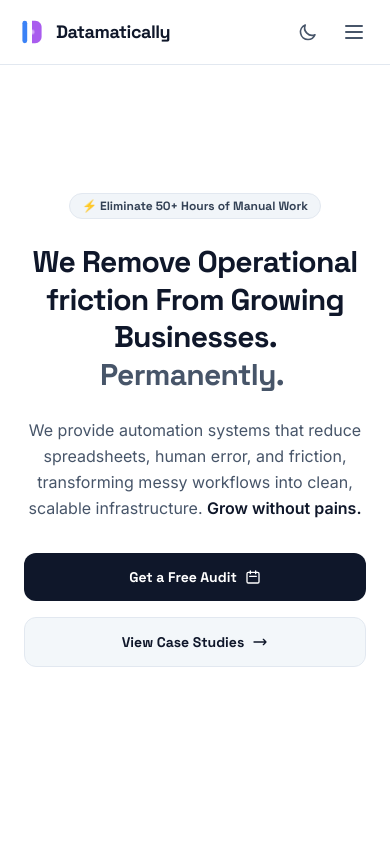
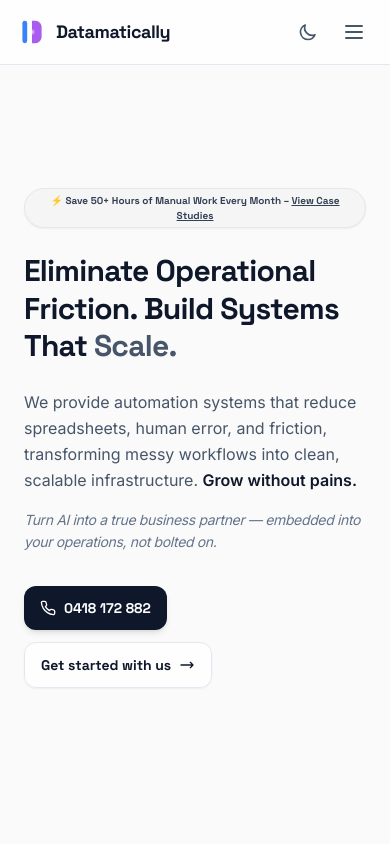
Before and after one commit to mohdghousetiltil/datamatically-v3, a React (Vite) app: page / in a window 390 px wide. Shown: the top 844 px of the page. Built offline with nearby package versions, Linux system fonts and the light colour scheme.

Commit message:
added phone number and updated hero.tsx

```diff
--- a/App.tsx
+++ b/App.tsx
@@ -48,7 +48,7 @@ const App: React.FC = () => {
   };
 
   return (
-    <div className="min-h-screen bg-white dark:bg-slate-950 transition-colors duration-300 selection:bg-brand-blue/30">
+    <div className="min-h-screen bg-soft-white dark:bg-slate-950 transition-colors duration-300 selection:bg-brand-blue/30">
       <Header
         isDarkMode={isDarkMode}
         toggleDarkMode={toggleDarkMode}
@@ -68,7 +68,7 @@ const App: React.FC = () => {
       </main>
 
       {/* Footer Placeholder */}
-      <footer className="py-12 px-6 border-t border-slate-200 dark:border-slate-800 text-center text-slate-500 text-sm">
+      <footer className="py-12 px-6 border-t border-slate-200 dark:border-slate-800 text-center text-slate-500 text-sm bg-soft-white dark:bg-slate-950">
         <p>© {new Date().getFullYear()} Datamatically Pty Ltd. All rights reserved.</p>
       </footer>
     </div>
--- a/components/About.tsx
+++ b/components/About.tsx
@@ -7,8 +7,8 @@ import { fadeInUp, staggerContainer } from '../utils/animations';
 const MotionDiv = motion.div as any;
 
 const TeamMember = ({ name, role }: { name: string; role: string }) => (
-  <div className="p-6 rounded-2xl bg-white dark:bg-slate-900 border border-slate-200 dark:border-slate-800 flex flex-col items-center text-center group hover:border-brand-blue/50 transition-all duration-300">
-    <div className="w-16 h-16 rounded-full bg-slate-100 dark:bg-slate-800 flex items-center justify-center mb-4 group-hover:scale-110 transition-transform">
+  <div className="p-6 rounded-2xl bg-soft-alt dark:bg-slate-900 border border-slate-200 dark:border-slate-800 flex flex-col items-center text-center group hover:border-brand-blue/50 transition-all duration-300 shadow-sm">
+    <div className="w-16 h-16 rounded-full bg-soft-white dark:bg-slate-800 flex items-center justify-center mb-4 group-hover:scale-110 transition-transform shadow-inner">
       <Users className="w-8 h-8 text-slate-400 group-hover:text-brand-blue" />
     </div>
     <h4 className="text-lg font-space font-bold text-slate-900 dark:text-white">{name}</h4>
@@ -18,7 +18,7 @@ const TeamMember = ({ name, role }: { name: string; role: string }) => (
 
 export default function About() {
   return (
-    <section id="about" className="py-16 md:py-32 px-6 md:px-12 relative z-10 scroll-mt-20 md:scroll-mt-24 bg-white dark:bg-slate-950">
+    <section id="about" className="py-16 md:py-32 px-6 md:px-12 relative z-10 scroll-mt-20 md:scroll-mt-24 bg-soft-white dark:bg-slate-950">
       <div className="max-w-7xl mx-auto">
 
         {/* Section Header */}
@@ -55,7 +55,7 @@ export default function About() {
           </MotionDiv>
 
           <MotionDiv variants={fadeInUp} className="relative">
-             <div className="p-8 md:p-12 rounded-[2rem] bg-slate-50 dark:bg-slate-900/50 border border-slate-200 dark:border-slate-800 relative overflow-hidden">
+             <div className="p-8 md:p-12 rounded-[2rem] bg-soft-alt dark:bg-slate-900/50 border border-slate-200 dark:border-slate-800 relative overflow-hidden shadow-sm">
                 <div className="absolute top-0 right-0 p-4 opacity-10">
                    <ShieldCheck className="w-32 h-32 text-brand-blue" />
                 </div>
--- a/components/CaseStudies.tsx
+++ b/components/CaseStudies.tsx
@@ -22,7 +22,7 @@ const ProjectCard: React.FC<{ study: CaseStudy }> = ({ study }) => {
       initial={{ opacity: 0, y: 20 }}
       whileInView={{ opacity: 1, y: 0 }}
       viewport={{ once: true }}
-      className="group relative overflow-hidden rounded-[2.5rem] aspect-[4/5] shadow-xl bg-slate-100 dark:bg-slate-900 border border-slate-200 dark:border-white/10 shrink-0 w-[85vw] md:w-auto snap-center cursor-pointer"
+      className="group relative overflow-hidden rounded-[2.5rem] aspect-[4/5] shadow-xl bg-soft-alt dark:bg-slate-900 border border-slate-200 dark:border-white/10 shrink-0 w-[85vw] md:w-auto snap-center cursor-pointer"
     >
        {/* Background Image with Zoom Effect */}
        <div className="absolute inset-0 overflow-hidden">
@@ -143,7 +143,7 @@ const CaseStudies: React.FC = () => {
   ];
 
   return (
-    <section id="case-studies" className="py-24 md:py-32 px-6 md:px-12 relative z-10 scroll-mt-20 md:scroll-mt-24 overflow-hidden bg-white dark:bg-slate-950">
+    <section id="case-studies" className="py-24 md:py-32 px-6 md:px-12 relative z-10 scroll-mt-20 md:scroll-mt-24 overflow-hidden bg-soft-white dark:bg-slate-950">
       <div className="max-w-7xl mx-auto">
 
         {/* Header Section */}
--- a/components/Hero.tsx
+++ b/components/Hero.tsx
@@ -1,18 +1,17 @@
-
 import React, { useState, useEffect } from 'react';
 import { motion, useScroll, useTransform } from 'framer-motion';
+import { Phone } from 'lucide-react';
 
 const MotionDiv = motion.div as any;
 
 const Hero: React.FC = () => {
-  const animatedWord = "Permanently.";
+  const animatedWord = "Scale.";
   const [typedWord, setTypedWord] = useState("");
 
   // Scroll tracking for the hero image effect
   const { scrollY } = useScroll();
 
-  // Transform scroll position into opacity
-  // From 0px to 500px of scroll: Opacity goes from 1 to 0
+  // Transform scroll position into opacity for desktop effect
   const opacity = useTransform(scrollY, [0, 500], [1, 0]);
 
   useEffect(() => {
@@ -29,36 +28,38 @@ const Hero: React.FC = () => {
     return () => clearInterval(interval);
   }, []);
 
-  const scrollToCaseStudies = (e: React.MouseEvent) => {
+  const scrollToSection = (e: React.MouseEvent, id: string) => {
     e.preventDefault();
-    const element = document.getElementById('case-studies');
+    const element = document.getElementById(id);
     if (element) {
       element.scrollIntoView({ behavior: 'smooth' });
     }
   };
 
   return (
-    <section className="relative min-h-screen flex flex-col justify-center pt-20 pb-16 px-6 md:px-12 overflow-hidden">
+    <section className="relative min-h-screen flex flex-col justify-center pt-24 pb-16 px-6 md:px-12 overflow-hidden bg-soft-white dark:bg-slate-950">
       {/* Background elements */}
       <div className="absolute top-0 left-0 w-full h-full -z-10 pointer-events-none">
         <div className="absolute top-1/4 left-[5%] w-[300px] md:w-[600px] h-[300px] md:h-[600px] bg-brand-blue/5 dark:bg-brand-blue/10 rounded-full blur-[80px] md:blur-[120px] animate-pulse-slow"></div>
         <div className="absolute bottom-1/4 right-[10%] w-[250px] md:w-[500px] h-[250px] md:h-[500px] bg-brand-purple/5 dark:bg-brand-purple/10 rounded-full blur-[60px] md:blur-[100px] delay-1000 animate-pulse-slow"></div>
       </div>
 
-      <div className="max-w-7xl mx-auto w-full flex flex-col items-center md:items-start text-center md:text-left relative">
+      {/* Main content container */}
+      <div className="max-w-7xl mx-auto w-full flex flex-col items-start text-left relative md:static">
         {/* Value Badge Pill */}
-        <div
-          className="mb-6 inline-flex items-center gap-2 px-3 py-1 rounded-full bg-slate-100 dark:bg-slate-900 border border-slate-200 dark:border-slate-800"
+        <button
+          onClick={(e) => scrollToSection(e, 'case-studies')}
+          className="mb-6 inline-flex items-center gap-2 px-3 py-1 rounded-full bg-soft-alt dark:bg-slate-900 border border-slate-200 dark:border-slate-800 shadow-sm hover:border-brand-purple/50 transition-colors cursor-pointer group"
         >
-          <span className="text-xs md:text-sm font-bold font-space text-slate-700 dark:text-slate-400">
-            ⚡ Eliminate 50+ Hours of Manual Work
+          <span className="text-[10px] md:text-sm font-bold font-space text-slate-700 dark:text-slate-400">
+            ⚡ Save 50+ Hours of Manual Work Every Month – <span className="text-brand-grey dark:text-grey-400 underline group-hover:underline">View Case Studies</span>
           </span>
-        </div>
+        </button>
 
         {/* Main Header Headline */}
         <h1 className="text-3xl md:text-5xl lg:text-6xl font-space font-bold leading-tight md:leading-[1.15] max-w-4xl tracking-tight">
           <span className="text-slate-900 dark:text-white">
-            We Remove Operational friction From Growing Businesses.{" "}
+            Eliminate Operational Friction. Build Systems That{" "}
           </span>
           <span className="text-slate-600 dark:text-slate-400 whitespace-nowrap">
             {typedWord}
@@ -76,50 +77,57 @@ const Hero: React.FC = () => {
           </p>
         </div>
 
+        {/* AI Support Line */}
+        <MotionDiv
+          initial={{ opacity: 0, y: 10 }}
+          animate={{ opacity: 1, y: 0 }}
+          transition={{ delay: 1.0, duration: 0.8 }}
+          className="mt-4 max-w-2xl"
+        >
+          <p className="text-sm md:text-lg font-medium font-sans italic text-slate-500 dark:text-slate-400 tracking-tight leading-relaxed">
+            Turn AI into a true business partner — embedded into your operations, not bolted on.
+          </p>
+        </MotionDiv>
+
         {/* CTA Buttons */}
         <div
-          className="mt-8 md:mt-10 flex flex-col sm:flex-row items-center gap-4 opacity-0 animate-fade-in-up w-full sm:w-auto"
+          className="mt-8 md:mt-10 flex flex-row flex-wrap items-start gap-3 md:gap-4 opacity-0 animate-fade-in-up w-full"
           style={{ animationDelay: '1200ms', animationFillMode: 'forwards' }}
         >
           <a
-            href="https://calendly.com/datamatically"
-            target="_blank"
-            rel="noopener noreferrer"
-            className="group w-full sm:w-auto px-6 py-3.5 bg-slate-900 dark:bg-white text-white dark:text-slate-900 rounded-xl font-bold text-sm md:text-base hover:shadow-xl transition-all duration-300 hover:scale-[1.03] active:scale-95 flex items-center justify-center gap-2 font-space"
+            href="tel:0418172882"
+            className="group w-fit px-4 md:px-6 py-3 bg-slate-900 dark:bg-white text-white dark:text-slate-900 rounded-xl font-bold text-sm md:text-base hover:shadow-xl transition-all duration-300 hover:scale-[1.03] active:scale-95 flex items-center justify-center gap-2 md:gap-3 font-space shadow-md"
           >
-            <span>Get a Free Audit</span>
-            <svg xmlns="http://www.w3.org/2000/svg" className="w-4 h-4 md:w-5 md:h-5" fill="none" viewBox="0 0 24 24" stroke="currentColor">
-              <path strokeLinecap="round" strokeLinejoin="round" strokeWidth={2} d="M8 7V3m8 4V3m-9 8h10M5 21h14a2 2 0 002-2V7a2 2 0 00-2-2H5a2 2 0 00-2 2v12a2 2 0 002 2z" />
-            </svg>
+            <Phone className="w-4 h-4 md:w-5 md:h-5 text-white" />
+            <span className="whitespace-nowrap">0418 172 882</span>
           </a>
 
           <button
-            onClick={scrollToCaseStudies}
-            className="group w-full sm:w-auto px-6 py-3.5 bg-slate-100/80 dark:bg-slate-800/80 backdrop-blur-sm border border-slate-200 dark:border-slate-700 text-slate-900 dark:text-white rounded-xl font-bold text-sm md:text-base hover:bg-slate-200 dark:hover:bg-slate-700 transition-all duration-300 flex items-center justify-center gap-2 font-space"
+            onClick={(e) => scrollToSection(e, 'contact')}
+            className="group w-fit px-4 md:px-6 py-3 bg-white/80 dark:bg-slate-800/80 backdrop-blur-sm border border-slate-200 dark:border-slate-700 text-slate-900 dark:text-white rounded-xl font-bold text-sm md:text-base hover:bg-white transition-all duration-300 flex items-center justify-center gap-2 font-space shadow-sm"
           >
-            <span>View Case Studies</span>
+            <span className="whitespace-nowrap">Get started with us</span>
             <svg xmlns="http://www.w3.org/2000/svg" className="w-4 h-4 md:w-5 md:h-5" fill="none" viewBox="0 0 24 24" stroke="currentColor">
               <path strokeLinecap="round" strokeLinejoin="round" strokeWidth={2} d="M17 8l4 4m0 0l-4 4m4-4H3" />
             </svg>
           </button>
         </div>
-      </div>
 
-      {/* Hero Image (Bottom Right) - Desktop Only, Larger, Aligned to edges */}
+        {/* Hero Image */}
         <MotionDiv
-        style={{ opacity }}
-        initial={{ opacity: 0, x: 50, scale: 0.95 }}
-        animate={{ opacity: 1, x: 0, scale: 1 }}
+          style={{ opacity: typeof window !== 'undefined' && window.innerWidth < 768 ? 1 : opacity }}
+          initial={{ opacity: 0, y: 20 }}
+          animate={{ opacity: 1, y: 0 }}
           transition={{ delay: 1.5, duration: 1, ease: "easeOut" }}
-        // className="absolute bottom-0 right-0 hidden md:block md:max-w-[450px] lg:max-w-[550px] xl:max-w-[650px] pointer-events-none z-10"
-        className="absolute bottom-0 right-0 hidden md:block md:max-w-[600px] lg:max-w-[700px] xl:max-w-[800px] pointer-events-none z-10"
+          className="relative mt-12 w-full max-w-[320px] hidden md:block md:max-w-[600px] lg:max-w-[700px] xl:max-w-[800px] md:absolute md:mt-0 md:bottom-0 md:right-0 pointer-events-none z-10"
         >
           <img
             src="/9895435.png"
             alt="Operational Systems Illustration"
-          className="w-full h-auto drop-shadow-[0_0_50px_rgba(59,130,246,0.15)] dark:drop-shadow-[0_0_50px_rgba(147,51,234,0.2)]"
+            className="w-full h-auto drop-shadow-[0_0_30px_rgba(59,130,246,0.1)] dark:drop-shadow-[0_0_50px_rgba(147,51,234,0.2)]"
           />
         </MotionDiv>
+      </div>
     </section>
   );
 };
--- a/components/HowItWorks.tsx
+++ b/components/HowItWorks.tsx
@@ -51,7 +51,7 @@ const HowItWorks: React.FC = () => {
   ];
 
   return (
-    <section id="how-it-works" className="py-20 md:py-32 px-6 md:px-12 bg-slate-50 dark:bg-slate-900/30 overflow-hidden scroll-mt-20 md:scroll-mt-24">
+    <section id="how-it-works" className="py-20 md:py-32 px-6 md:px-12 bg-soft-alt dark:bg-slate-900/30 overflow-hidden scroll-mt-20 md:scroll-mt-24">
       <div className="max-w-7xl mx-auto">
 
         {/* Header Section */}
@@ -78,8 +78,7 @@ const HowItWorks: React.FC = () => {
 
                 {/* Icon Container */}
                 <div className="shrink-0 relative">
-                  <div className="w-16 h-16 md:w-20 md:h-20 rounded-3xl bg-white dark:bg-slate-950 border border-slate-200 dark:border-slate-800 flex items-center justify-center text-slate-900 dark:text-white shadow-sm group-hover:shadow-2xl group-hover:scale-110 group-hover:ring-2 group-hover:ring-brand-blue/50 group-hover:border-brand-blue/30 transition-all duration-500 z-10">
-                    {step.icon}
+                  <div className="w-16 h-16 md:w-20 md:h-20 rounded-3xl bg-soft-white dark:bg-slate-950 border border-slate-200 dark:border-slate-800 flex items-center justify-center text-slate-900 dark:text-white shadow-sm group-hover:shadow-2xl group-hover:scale-110 group-hover:ring-2 group-hover:ring-brand-blue/50 group-hover:border-brand-blue/30 transition-all duration-500 z-10">
                   </div>
                 </div>
 
--- a/components/ProblemSection.tsx
+++ b/components/ProblemSection.tsx
@@ -50,7 +50,7 @@ const ProblemSection: React.FC = () => {
   ];
 
   return (
-    <section id="problem" className="py-12 md:py-16 px-6 md:px-12 bg-white dark:bg-slate-950 overflow-hidden scroll-mt-32 md:scroll-mt-48">
+    <section id="problem" className="py-12 md:py-16 px-6 md:px-12 bg-soft-white dark:bg-slate-950 overflow-hidden scroll-mt-32 md:scroll-mt-48">
       <div className="max-w-7xl mx-auto">
 
         {/* Headline Hook - Centered for mobile */}
@@ -78,7 +78,7 @@ const ProblemSection: React.FC = () => {
                 key={idx}
                 className="group relative bg-white dark:bg-slate-900 border border-slate-200 dark:border-slate-800 p-4 md:p-8 rounded-2xl md:rounded-3xl transition-all duration-300 hover:shadow-lg flex flex-col items-center text-center gap-3 md:gap-6 cursor-default"
               >
-                <div className="shrink-0 p-2.5 md:p-3 rounded-xl bg-slate-50 dark:bg-slate-800 transition-transform group-hover:scale-105">
+                <div className="shrink-0 p-2.5 md:p-3 rounded-xl bg-soft-alt dark:bg-slate-800 transition-transform group-hover:scale-105">
                   {prob.icon}
                 </div>
                 <h3 className="text-xs md:text-lg font-space font-bold text-slate-800 dark:text-slate-200 leading-snug">
--- a/index.html
+++ b/index.html
@@ -24,6 +24,10 @@
                         brand: {
                             blue: '#3b82f6',
                             purple: '#9333ea',
+                        },
+                        soft: {
+                            white: '#fafafa',
+                            alt: '#f5f5f5',
                         }
                     },
                     animation: {
@@ -65,7 +69,7 @@
 </script>
 <link rel="stylesheet" href="/index.css">
 </head>
-<body class="bg-white dark:bg-slate-950 text-slate-900 dark:text-slate-100 transition-colors duration-300 overflow-x-hidden">
+<body class="bg-soft-white dark:bg-slate-950 text-slate-900 dark:text-slate-100 transition-colors duration-300 overflow-x-hidden">
     <div id="root"></div>
 <script type="module" src="/index.tsx"></script>
 </body>
```
Lines whose indentation alone changed are shown as unchanged.
